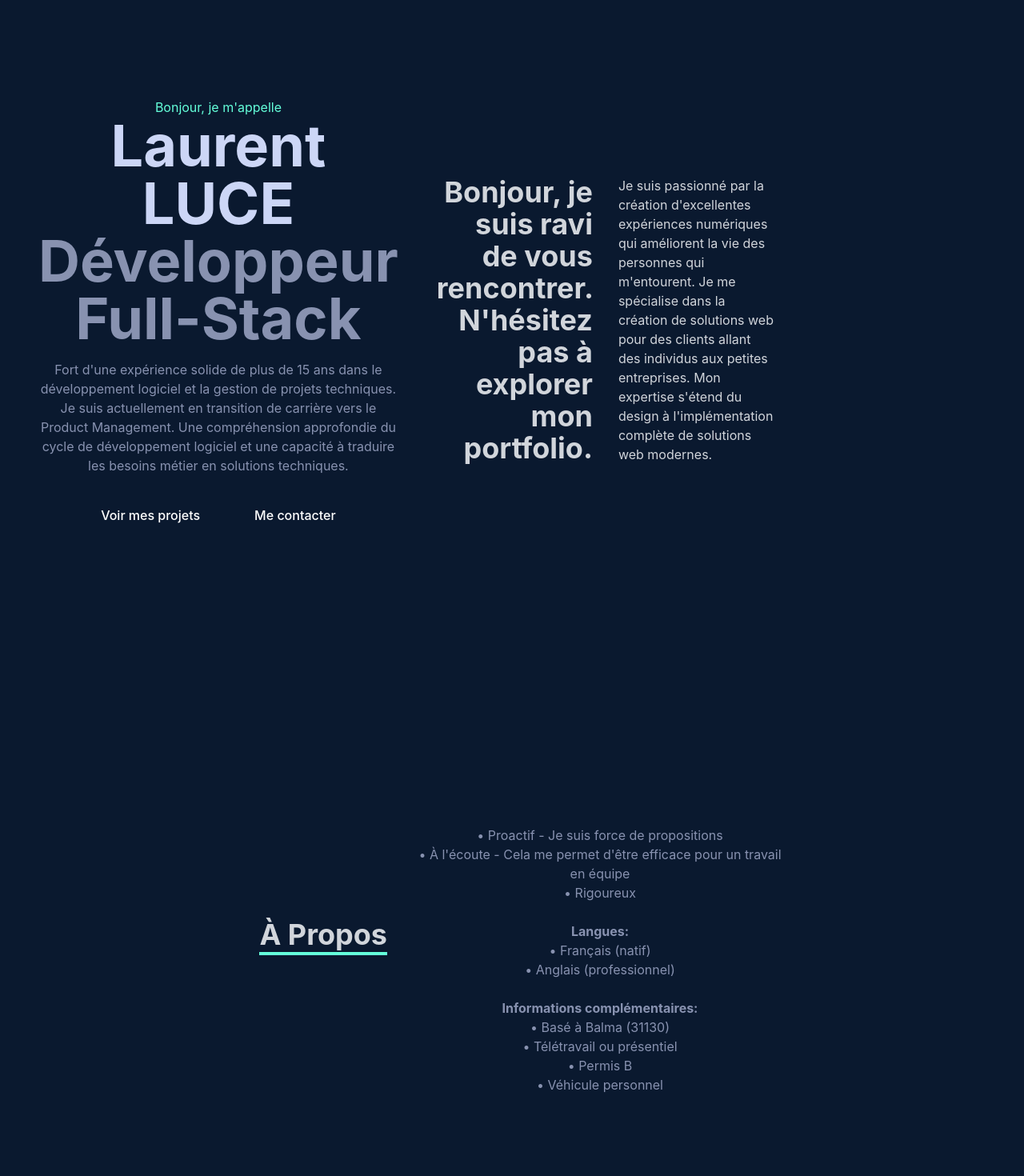
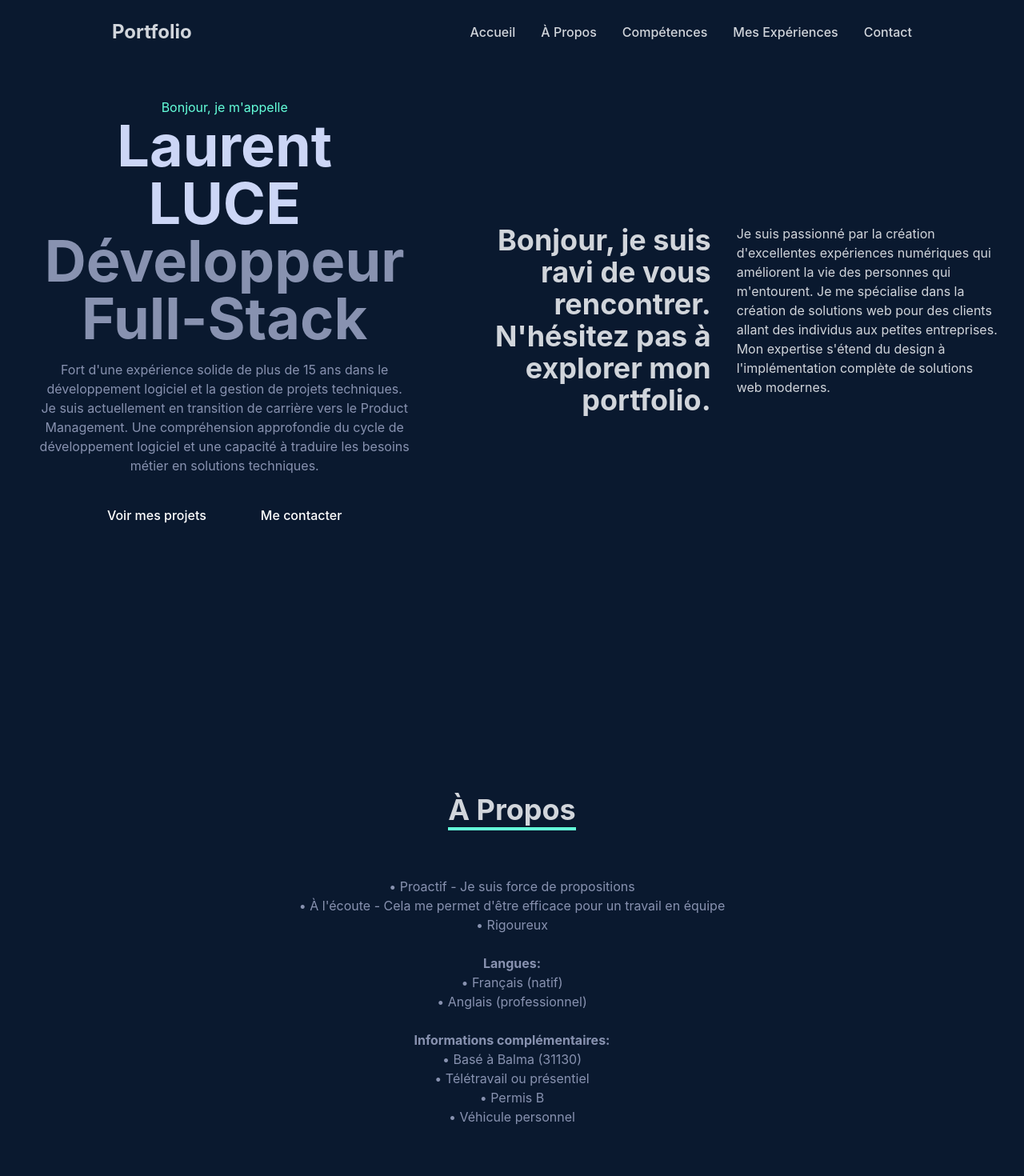
Before and after one commit to lolodeguadeloupe/modern-portfolio, a React (Vite) app: page / in a window 1280 px wide. Shown: the top 1470 px of the page at 80% size. Built offline with nearby package versions, Linux system fonts and the light colour scheme.

Commit message:
Centrage des blocks

```diff
--- a/src/App.jsx
+++ b/src/App.jsx
@@ -7,14 +7,14 @@ import Contact from './components/Contact'
 
 function App() {
   return (
-     <div className="max-w-[1000px] mx-auto">
+     <>
+      <Navbar />
       <Hero />
       <About />
       <Skills />
       <Work />
       <Contact />
-      <Navbar />
-    </div>
+    </>
   )
 }
 
--- a/src/components/About.jsx
+++ b/src/components/About.jsx
@@ -2,11 +2,11 @@ import { motion } from 'framer-motion';
 
 const About = () => {
   return (
-    <div name="about" className="w-full h-screen bg-[#0a192f] flex items-center justify-center">
+    <div name="a-propos" className="w-full h-screen bg-[#0a192f] flex items-center justify-center">
       <div className="max-w-[1000px] mx-auto p-4 flex flex-col justify-center items-center text-center">
-        <div className="max-w-[1000px] w-full grid grid-cols-2 gap-8 justify-center items-center">
+        <div className="max-w-[1000px] w-full flex flex-col items-center gap-8">
           <motion.div
-            className="sm:text-right pb-8 pl-4"
+            className="w-full"
             initial={{ opacity: 0, y: 20 }}
             whileInView={{ opacity: 1, y: 0 }}
             transition={{ duration: 0.5 }}
@@ -18,7 +18,7 @@ const About = () => {
               </p>
             </div>
           </motion.div>
-          <div>
+          <div className="w-full max-w-[600px]">
             <p className="text-[#8892b0]">
               • Proactif - Je suis force de propositions<br />
               • À l'écoute - Cela me permet d'être efficace pour un travail en équipe<br />
--- a/src/components/Hero.jsx
+++ b/src/components/Hero.jsx
@@ -3,7 +3,7 @@ import { Link } from 'react-scroll';
 
 const Hero = () => {
   return (
-    <div name="contact" className="w-full h-screen bg-[#0a192f] flex items-center justify-center p-4">
+    <div name="accueil" className="w-full h-screen bg-[#0a192f] flex items-center justify-center p-4">
       <div className="max-w-[1000px] mx-auto px-8 flex flex-col justify-center items-center text-center">
         <motion.div
           initial={{ opacity: 0, y: 20 }}
--- a/src/components/Navbar.jsx
+++ b/src/components/Navbar.jsx
@@ -17,10 +17,10 @@ const Navbar = () => {
         <nav className="hidden md:flex">
           <ul className="hidden md:flex gap-x-8">
             {[
-              { name: 'accueil', to: 'home' },
-              { name: 'à propos', to: 'about' },
-              { name: 'compétences', to: 'skills' },
-              { name: 'projets', to: 'work' },
+              { name: 'accueil', to: 'accueil' },
+              { name: 'à propos', to: 'a-propos' },
+              { name: 'compétences', to: 'competences' },
+              { name: 'mes expériences', to: 'experiences' },
               { name: 'contact', to: 'contact' }
             ].map((item) => (
               <li key={item.name}>
@@ -51,10 +51,10 @@ const Navbar = () => {
           }`}
         >
           {[
-            { name: 'accueil', to: 'home' },
-            { name: 'à propos', to: 'about' },
-            { name: 'compétences', to: 'skills' },
-            { name: 'mes expériences', to: 'work' },
+            { name: 'accueil', to: 'accueil' },
+            { name: 'à propos', to: 'a-propos' },
+            { name: 'compétences', to: 'competences' },
+            { name: 'mes expériences', to: 'experiences' },
             { name: 'contact', to: 'contact' }
           ].map((item) => (
             <li key={item.name} className="py-6 text-4xl capitalize">
--- a/src/components/Skills.jsx
+++ b/src/components/Skills.jsx
@@ -35,7 +35,7 @@ const Skills = () => {
   ];
 
   return (
-    <div name="skills" className="w-full h-screen bg-[#0a192f] text-gray-300 flex items-center justify-center">
+    <div name="competences" className="w-full h-screen bg-[#0a192f] text-gray-300 flex items-center justify-center">
       <div className="max-w-[1000px] mx-auto p-4 flex flex-col justify-center items-center text-center">
         <motion.div
           initial={{ opacity: 0, y: 20 }}
--- a/src/components/Work.jsx
+++ b/src/components/Work.jsx
@@ -47,7 +47,7 @@ const Work = () => {
   ];
 
   return (
-    <div name="work" className="w-full min-h-screen bg-[#0a192f] flex items-center justify-center py-20">
+    <div name="experiences" className="w-full min-h-screen bg-[#0a192f] flex items-center justify-center py-20">
       <div className="max-w-[1000px] w-full mx-auto px-8">
         <motion.div
           initial={{ opacity: 0, y: 20 }}
```
